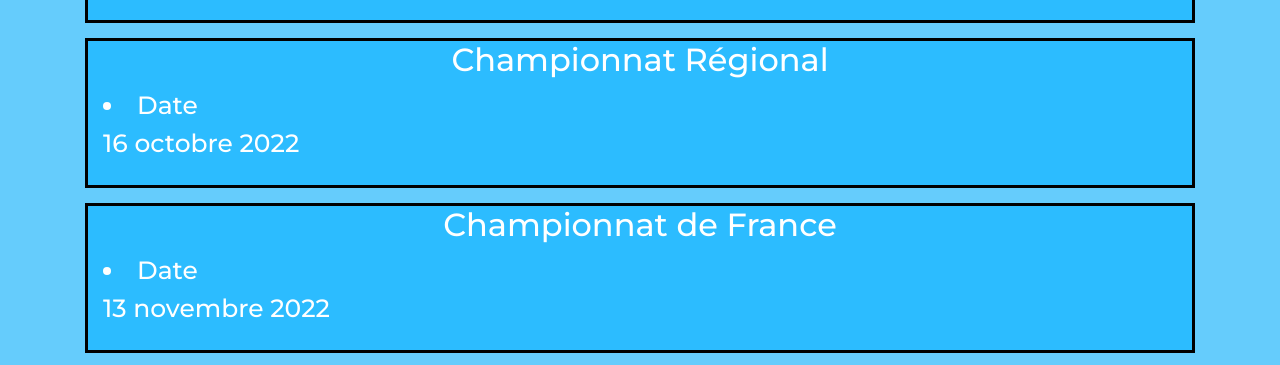
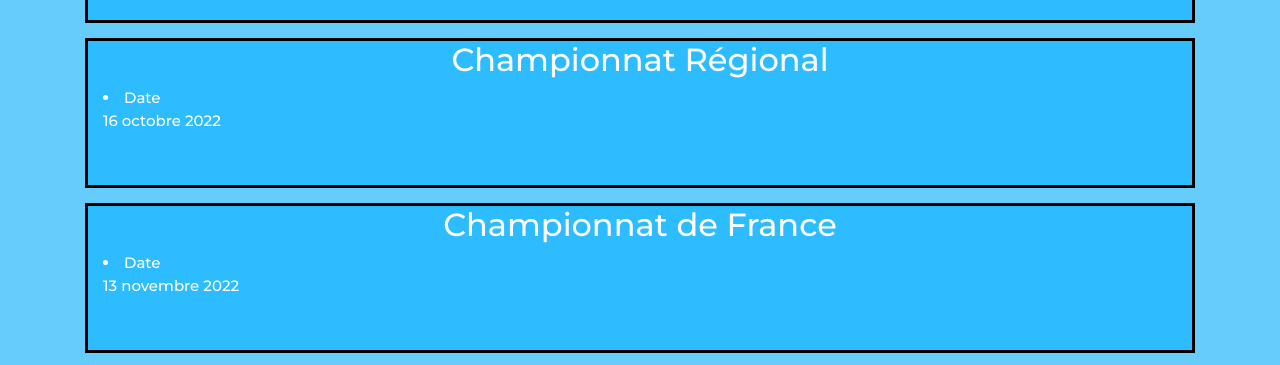
Before and after one commit to cedou35/site-internet-association, a plain HTML site: page événements.html in a window 1280 px wide. Shown: the part 669-1034 px from the top of the page. Drawn offline with Linux system fonts and the light colour scheme.

Commit message:
final commit

```diff
--- a/css/style.css
+++ b/css/style.css
@@ -18,6 +18,7 @@ body {
 h1 {
   text-align: center;
   width: auto;
+  font-family: 'Montserrat';
 }
 
 h2 {
@@ -143,7 +144,7 @@ h2 {
   border: solid;
   border-color: black;
   margin-bottom: 15px;
-  font-size: 25px;
+  font-size: 15px;
   height: 150px;
   background-color: #2cbcff;
   color: white;
```
